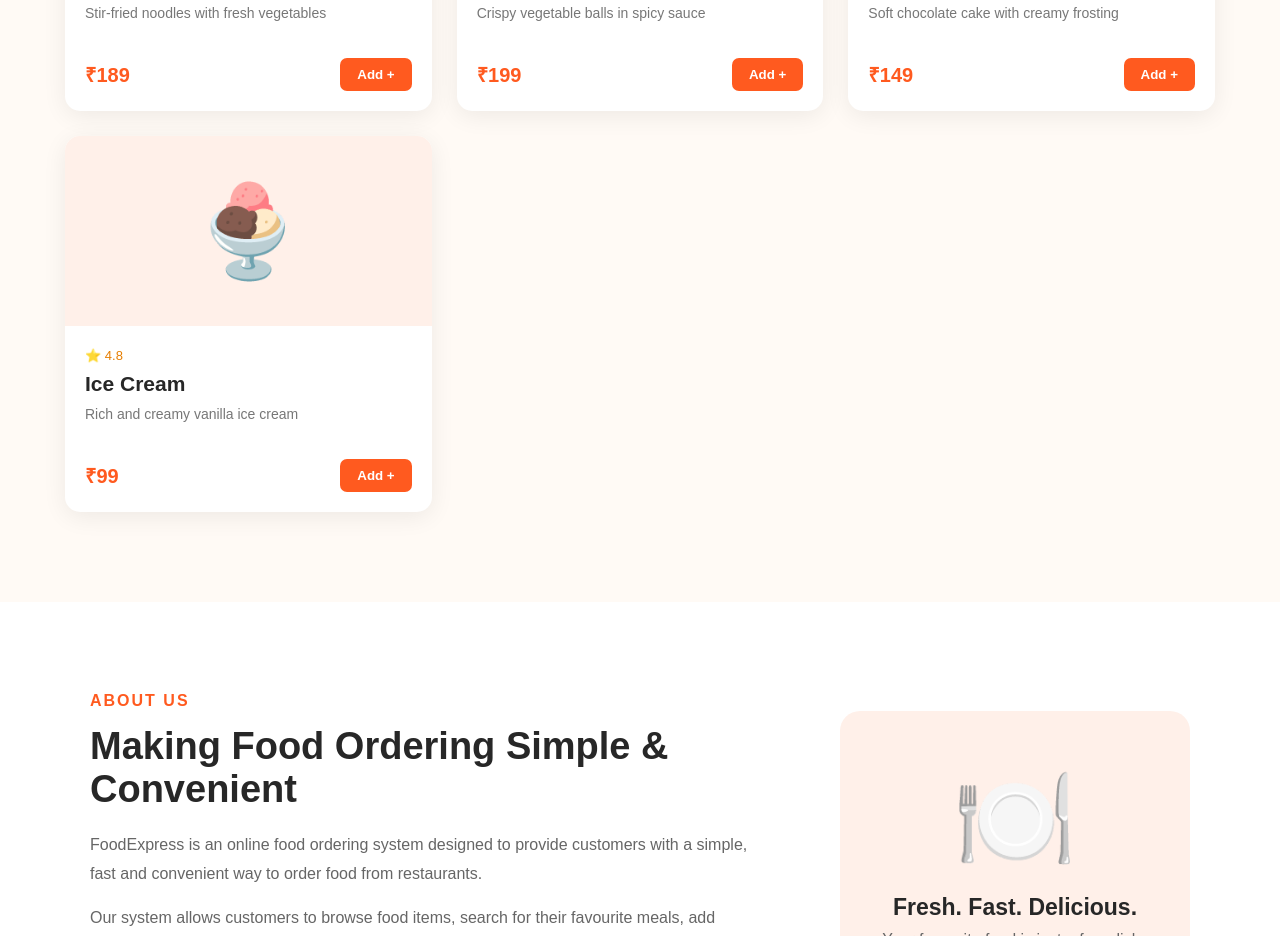
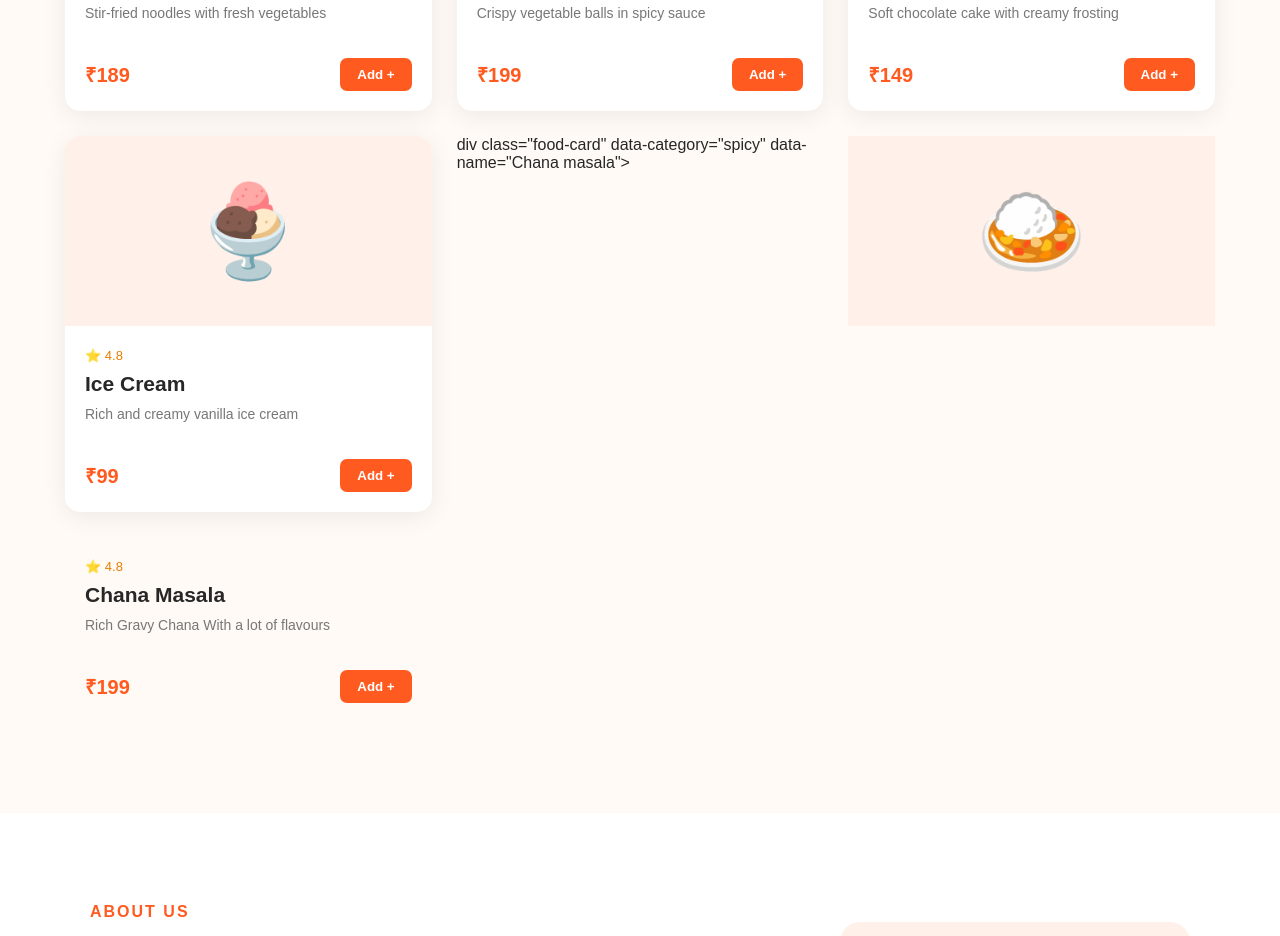
Before and after one commit to simranjeet08681-oss/online-food-ordering-system, a plain HTML site: page index.html in a window 1280 px wide. Shown: the part 2378-3314 px from the top of the page. Drawn offline with Linux system fonts and the light colour scheme.

Commit message:
Update index.html

```diff
--- a/index.html
+++ b/index.html
@@ -287,6 +287,22 @@
             </div>
         </div>
 
+        div class="food-card" data-category="spicy" data-name="Chana masala">
+            <div class="food-image">🍛</div>
+            <div class="food-info">
+                <span class="rating">⭐ 4.8</span>
+                <h3>Chana Masala</h3>
+                <p>Rich Gravy Chana With a lot of flavours</p>
+                <div class="food-bottom">
+                    <strong>₹199</strong>
+                    <button onclick="addToCart('Chana Masala',199,'🍛')">
+                        Add +
+                    </button>
+                </div>
+            </div>
+        </div>
+
+
     </div>
 
 </section>
```
